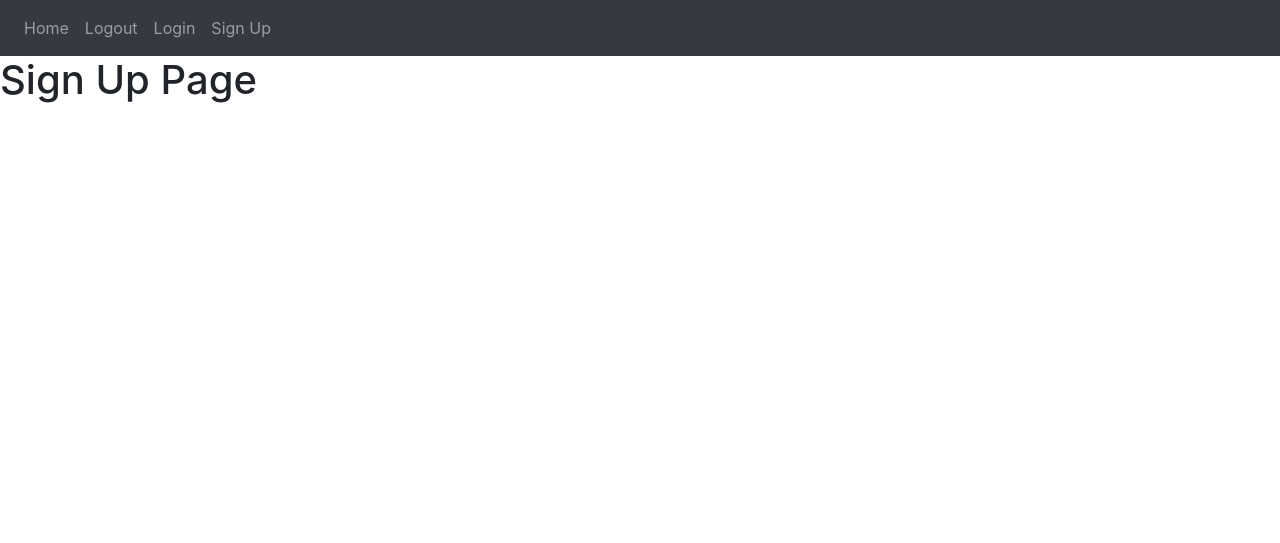
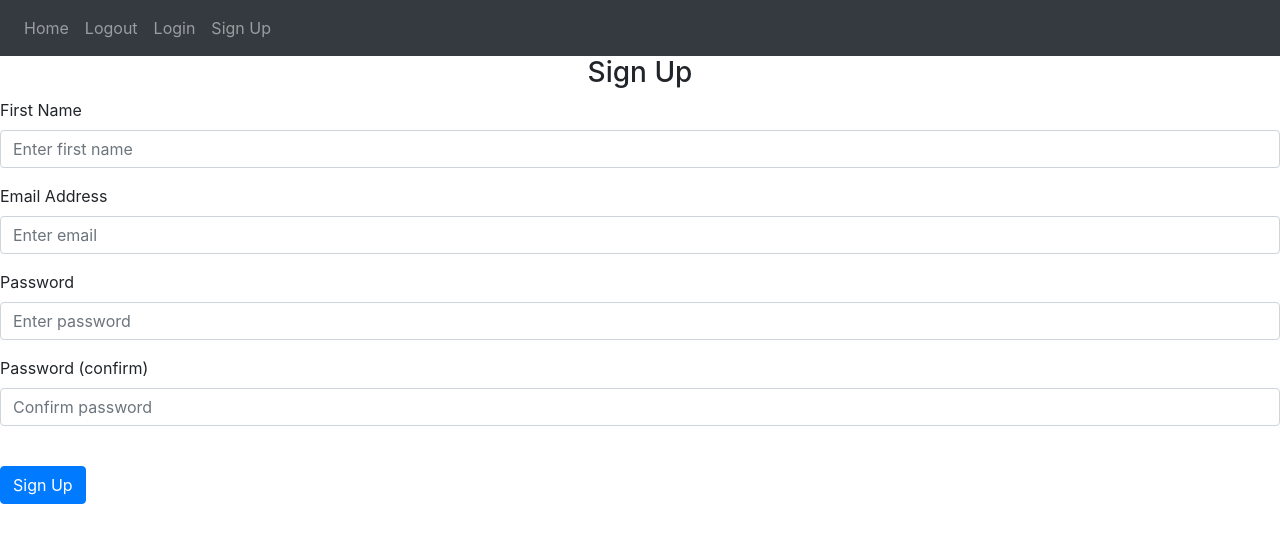
Before and after one commit to OmarAied/Gym-app, a Flask app: page /sign-up in a window 1280 px wide. Shown: the top 543 px of the page. Run offline with Flask 3, Linux system fonts and the light colour scheme; some libraries are stand-ins or nearby versions.

Commit message:
Login and sign up page

```diff
--- a/website/auth.py
+++ b/website/auth.py
@@ -3,7 +3,7 @@ from flask import Blueprint, render_template
 auth = Blueprint('auth', __name__)
 
 
-@auth.route('/login')
+@auth.route('/login', methods=['GET', 'POST'])
 def login():
     return render_template("login.html")
 
@@ -13,6 +13,6 @@ def logout():
     return "<p>Logout</p>"
 
 
-@auth.route('/sign-up')
+@auth.route('/sign-up', methods=['GET', 'POST'])
 def signUp():
     return render_template("sign_up.html")
--- a/website/templates/sign_up.html
+++ b/website/templates/sign_up.html
@@ -1,5 +1,52 @@
 {% extends "base.html" %} {% block title %}Sign Up{% endblock %}
 
 {% block content %}
-<h1>Sign Up Page</h1>
+<form method = "POST">
+    <h3 align="center">Sign Up</h3>
+    <div class="form-group">
+        <label for="firstName">First Name</label>
+        <input
+            type="text"
+            class="form-control"
+            id="firstName"
+            name="firstName"
+            placeholder="Enter first name"
+        />
+    </div>
+
+    <div class="form-group">
+        <label for="email">Email Address</label>
+        <input
+            type="email"
+            class="form-control"
+            id="email"
+            name="email"
+            placeholder="Enter email"
+        />
+    </div>
+
+    <div class="form-group">
+        <label for="password1">Password</label>
+        <input
+            type="password"
+            class="form-control"
+            id="password1"
+            name="password1"
+            placeholder="Enter password"
+        />
+    </div>
+
+    <div class="form-group">
+        <label for="password2">Password (confirm)</label>
+        <input
+            type="password"
+            class="form-control"
+            id="password2"
+            name="password2"
+            placeholder="Confirm password"
+        />
+    </div>
+    <br>
+    <button type="submit" class="btn btn-primary">Sign Up</button>
+</form>
 {% endblock %}
```
Also changed, not shown: website/templates/login.html (+27 -1 lines).
